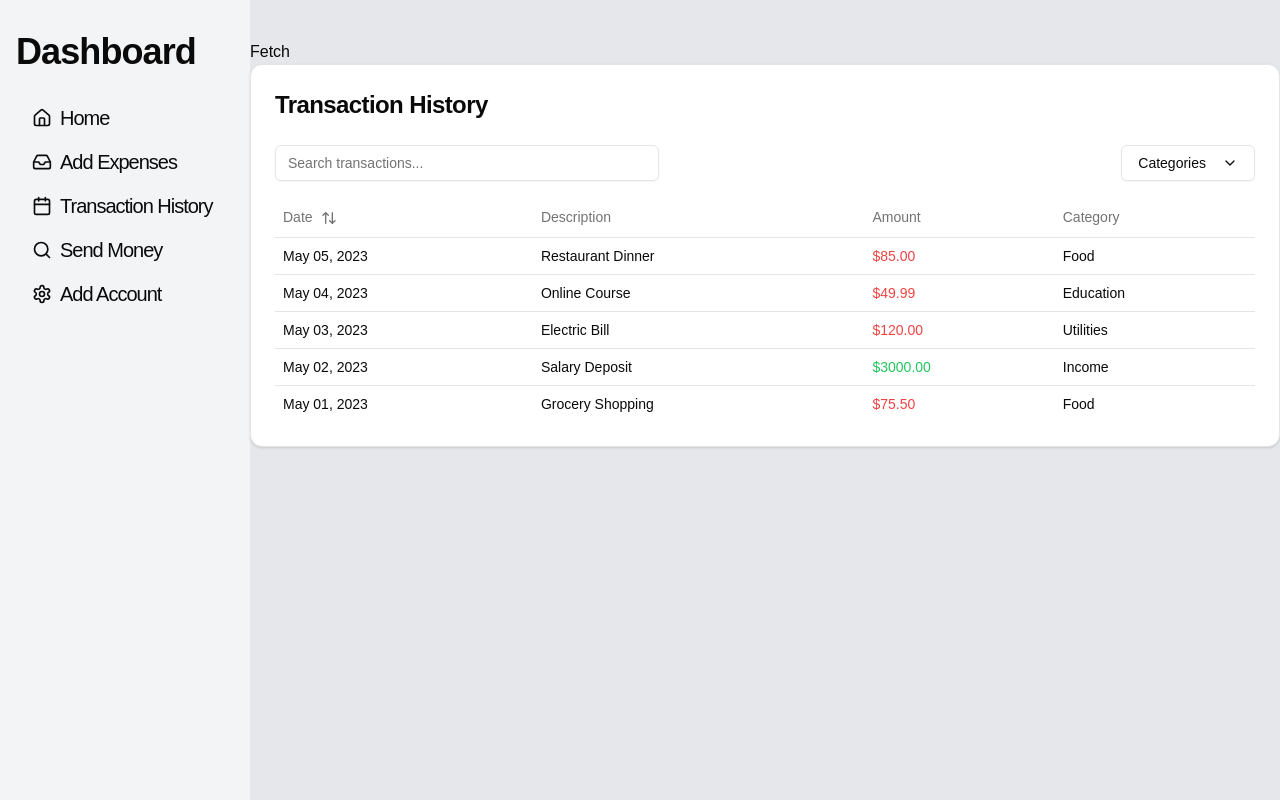
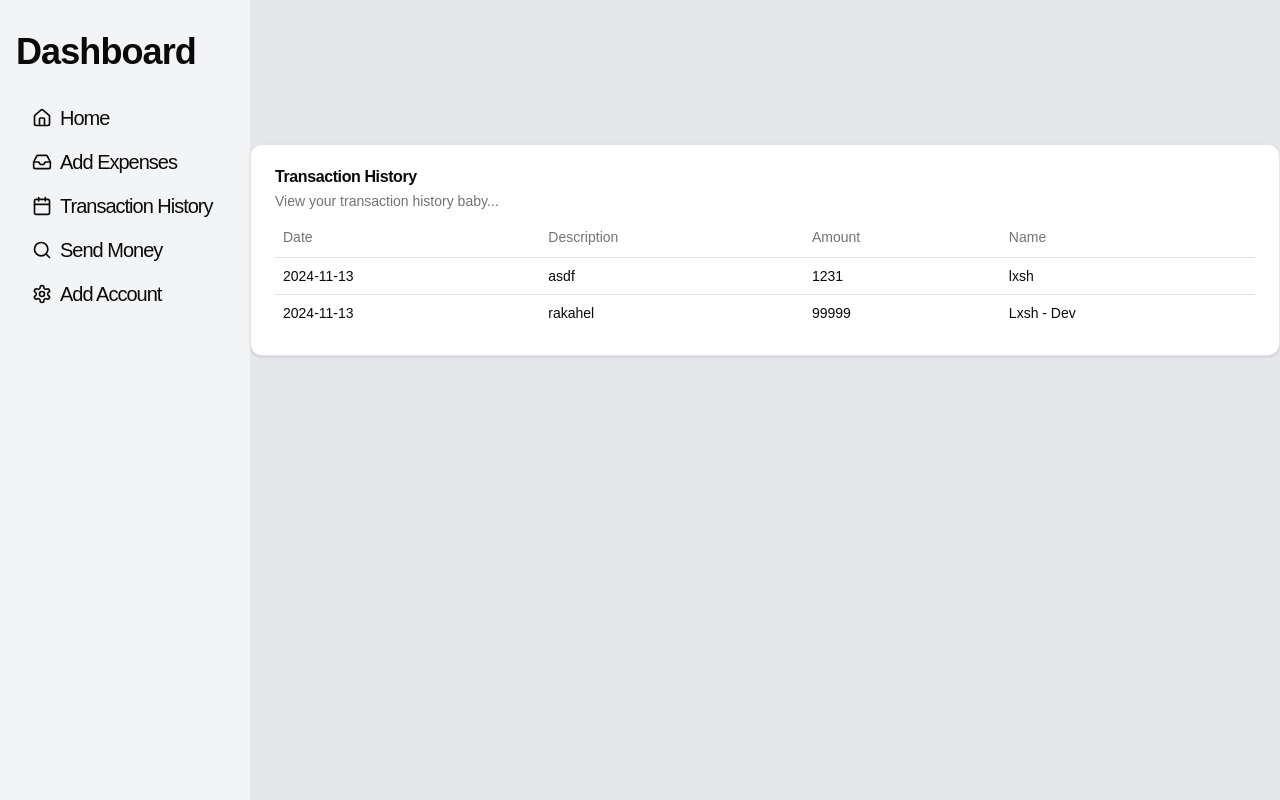
Before and after one commit to lakshayvaishnav/Horizon-finance-tracker, a Next.js app: page /dashboard/history in a window 1280 px wide. Built offline with nearby package versions, Linux system fonts and the light colour scheme.

Commit message:
added table to transaction history page

```diff
--- a/app/dashboard/history/page.tsx
+++ b/app/dashboard/history/page.tsx
@@ -1,113 +1,44 @@
 "use client";
 
-import React, { useState } from "react";
-import { format } from "date-fns";
-import { ArrowUpDown, ChevronDown } from "lucide-react";
-import { Button } from "@/components/ui/button";
-import { Card, CardContent, CardHeader, CardTitle } from "@/components/ui/card";
 import {
-  DropdownMenu,
-  DropdownMenuCheckboxItem,
-  DropdownMenuContent,
-  DropdownMenuTrigger,
-} from "@/components/ui/dropdown-menu";
-import { Input } from "@/components/ui/input";
+  Card,
+  CardContent,
+  CardDescription,
+  CardHeader,
+  CardTitle,
+} from "@/components/ui/card";
 import {
   Table,
+  TableHeader,
   TableBody,
+  TableFooter,
+  TableHead,
+  TableRow,
   TableCell,
-  TableHead,
-  TableHeader,
-  TableRow,
+  TableCaption,
 } from "@/components/ui/table";
+import React, { useState } from "react";
 
-interface Transaction {
-  id: number;
-  date: string;
-  description: string;
-  amount: number;
-  category: string;
-}
-
-// Mock data for transactions
-const transactions: Transaction[] = [
+const smampleData = [
   {
     id: 1,
-    date: "2023-05-01",
-    description: "Grocery Shopping",
-    amount: -75.5,
-    category: "Food",
+    name: "lxsh",
+    description: "asdf",
+    amount: 1231,
+    date: "2024-11-13T10:04:08.478Z",
+    userId: 1,
   },
   {
     id: 2,
-    date: "2023-05-02",
-    description: "Salary Deposit",
-    amount: 3000,
-    category: "Income",
+    name: "Lxsh - Dev",
+    description: "rakahel",
+    amount: 99999,
+    date: "2024-11-13T10:20:26.109Z",
+    userId: 1,
   },
-  {
-    id: 3,
-    date: "2023-05-03",
-    description: "Electric Bill",
-    amount: -120,
-    category: "Utilities",
-  },
-  {
-    id: 4,
-    date: "2023-05-04",
-    description: "Online Course",
-    amount: -49.99,
-    category: "Education",
-  },
-  {
-    id: 5,
-    date: "2023-05-05",
-    description: "Restaurant Dinner",
-    amount: -85,
-    category: "Food",
-  },
-  // Add more transactions as needed
 ];
 
-type SortColumn = keyof Transaction;
-type SortDirection = "asc" | "desc";
-
 export default function TransactionHistory(): React.ReactElement {
-  const [sortColumn, setSortColumn] = useState<SortColumn>("date");
-  const [sortDirection, setSortDirection] = useState<SortDirection>("desc");
-  const [filterCategory, setFilterCategory] = useState<string[]>([]);
-  const [searchTerm, setSearchTerm] = useState<string>("");
-
-  const sortedTransactions = [...transactions].sort((a, b) => {
-    if (a[sortColumn] < b[sortColumn]) return sortDirection === "asc" ? -1 : 1;
-    if (a[sortColumn] > b[sortColumn]) return sortDirection === "asc" ? 1 : -1;
-    return 0;
-  });
-
-  const filteredTransactions = sortedTransactions.filter(
-    (transaction) =>
-      (filterCategory.length === 0 ||
-        filterCategory.includes(transaction.category)) &&
-      transaction.description.toLowerCase().includes(searchTerm.toLowerCase())
-  );
-
-  const handleSort = (column: SortColumn): void => {
-    if (column === sortColumn) {
-      setSortDirection(sortDirection === "asc" ? "desc" : "asc");
-    } else {
-      setSortColumn(column);
-      setSortDirection("asc");
-    }
-  };
-
-  const toggleCategoryFilter = (category: string): void => {
-    setFilterCategory((prev) =>
-      prev.includes(category)
-        ? prev.filter((c) => c !== category)
-        : [...prev, category]
-    );
-  };
-
   async function handleFetch() {
     const response = await fetch("http://localhost:3000/api/bank/expenses", {
       method: "GET",
@@ -120,84 +51,34 @@ export default function TransactionHistory(): React.ReactElement {
   }
 
   return (
-    <div className="container mx-auto py-10">
-      <button onClick={() => handleFetch()}>Fetch</button>
+    <div className="h-screen py-36">
       <Card>
         <CardHeader>
-          <CardTitle className="text-2xl font-bold">
-            Transaction History
-          </CardTitle>
-        </CardHeader>
-        <CardContent>
-          <div className="flex justify-between mb-4">
-            <Input
-              placeholder="Search transactions..."
-              value={searchTerm}
-              onChange={(e: React.ChangeEvent<HTMLInputElement>) =>
-                setSearchTerm(e.target.value)
-              }
-              className="max-w-sm"
-            />
-            <DropdownMenu>
-              <DropdownMenuTrigger asChild>
-                <Button variant="outline">
-                  Categories <ChevronDown className="ml-2 h-4 w-4" />
-                </Button>
-              </DropdownMenuTrigger>
-              <DropdownMenuContent>
-                {Array.from(new Set(transactions.map((t) => t.category))).map(
-                  (category) => (
-                    <DropdownMenuCheckboxItem
-                      key={category}
-                      checked={filterCategory.includes(category)}
-                      onCheckedChange={() => toggleCategoryFilter(category)}
-                    >
-                      {category}
-                    </DropdownMenuCheckboxItem>
-                  )
-                )}
-              </DropdownMenuContent>
-            </DropdownMenu>
-          </div>
+          <CardTitle>Transaction History</CardTitle>
+          <CardDescription>
+            View your transaction history baby...
+          </CardDescription>
           <Table>
             <TableHeader>
               <TableRow>
-                {(["date", "description", "amount", "category"] as const).map(
-                  (column) => (
-                    <TableHead
-                      key={column}
-                      onClick={() => handleSort(column)}
-                      className="cursor-pointer"
-                    >
-                      {column.charAt(0).toUpperCase() + column.slice(1)}
-                      {sortColumn === column && (
-                        <ArrowUpDown className="ml-2 h-4 w-4 inline" />
-                      )}
-                    </TableHead>
-                  )
-                )}
+                <TableHead>Date</TableHead>
+                <TableHead>Description</TableHead>
+                <TableHead>Amount</TableHead>
+                <TableHead>Name</TableHead>
               </TableRow>
             </TableHeader>
             <TableBody>
-              {filteredTransactions.map((transaction) => (
-                <TableRow key={transaction.id}>
-                  <TableCell>
-                    {format(new Date(transaction.date), "MMM dd, yyyy")}
-                  </TableCell>
-                  <TableCell>{transaction.description}</TableCell>
-                  <TableCell
-                    className={
-                      transaction.amount < 0 ? "text-red-500" : "text-green-500"
-                    }
-                  >
-                    ${Math.abs(transaction.amount).toFixed(2)}
-                  </TableCell>
-                  <TableCell>{transaction.category}</TableCell>
+              {smampleData.map((data) => (
+                <TableRow key={data.id}>
+                  <TableCell>{data.date.split("T")[0]}</TableCell>
+                  <TableCell>{data.description}</TableCell>
+                  <TableCell>{data.amount}</TableCell>
+                  <TableCell>{data.name}</TableCell>
                 </TableRow>
               ))}
             </TableBody>
           </Table>
-        </CardContent>
+        </CardHeader>
       </Card>
     </div>
   );
```
